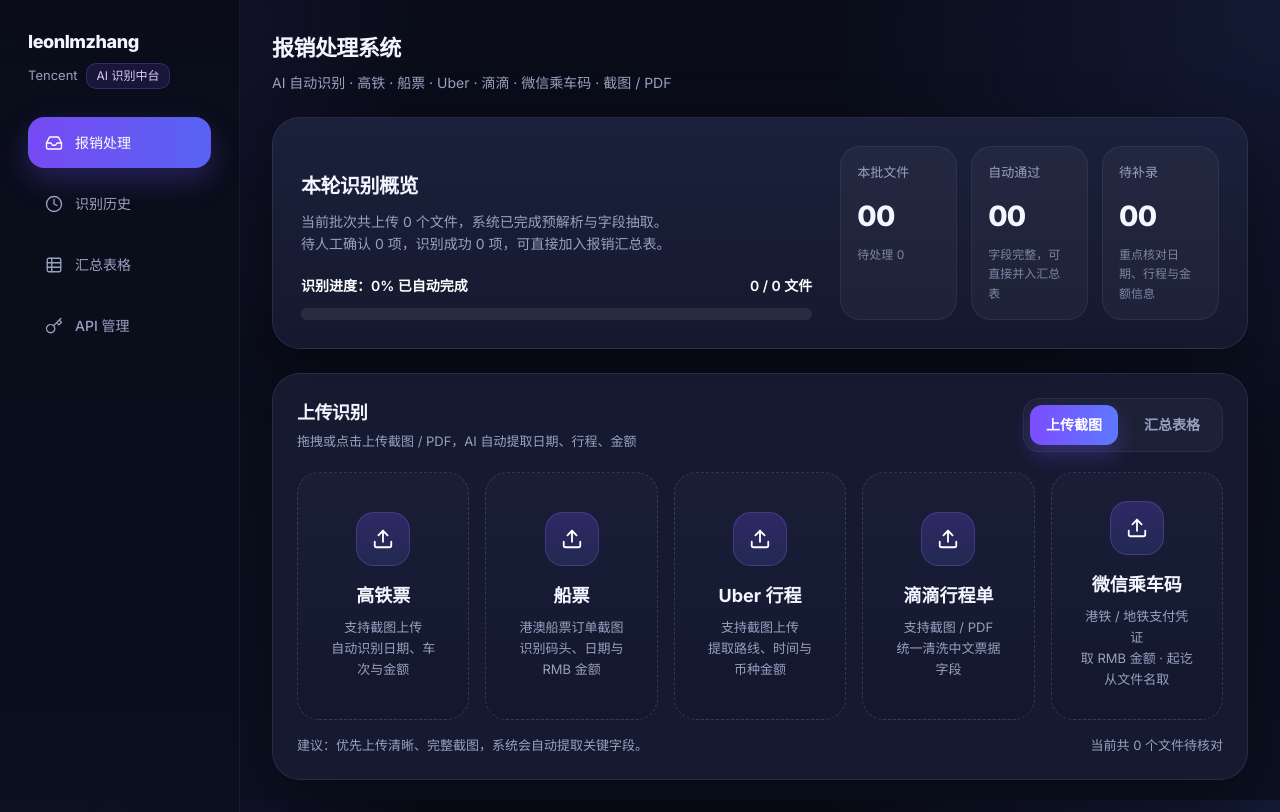
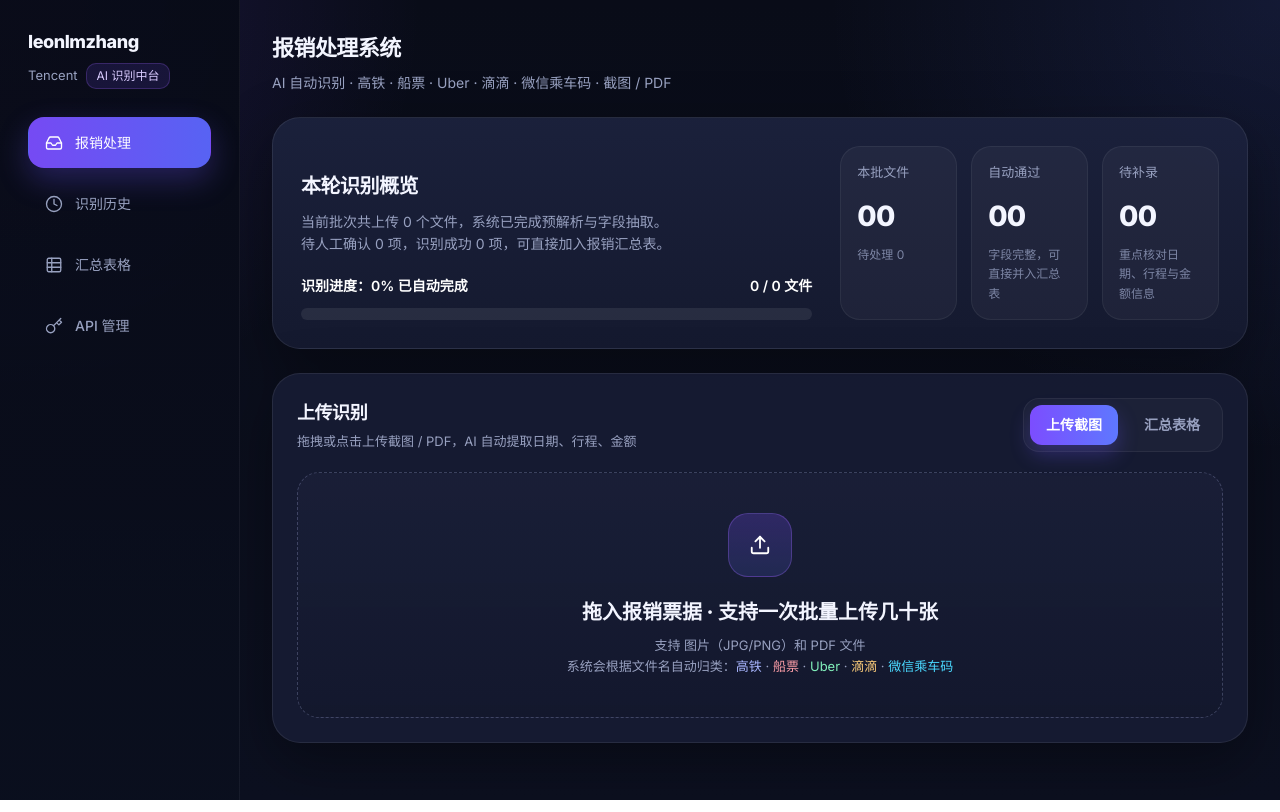
Before and after one commit to LeonZhang1990/hongkong-macau-expense-ai, a React (Vite) app in the folder app/: page / in a window 1280 px wide. Built offline with nearby package versions, Linux system fonts and the light colour scheme.

Commit message:
feat: single batch upload entry with local filename-based categorization and concurrency=5

```diff
--- a/app/src/App.tsx
+++ b/app/src/App.tsx
@@ -3,6 +3,7 @@ import * as XLSX from 'xlsx';
 
 // ─── Types ────────────────────────────────────────────────
 type ExpenseType = '高铁票' | 'Uber行程' | '滴滴' | '微信乘车码' | '船票';
+type ExpenseTypeOrEmpty = ExpenseType | '';
 type ParseStatus = 'idle' | 'parsing' | 'done' | 'error';
 
 interface ParsedItem { date: string; type: ExpenseType; route: string; amount: number; }
@@ -10,9 +11,10 @@ interface ParsedItem { date: string; type: ExpenseType; route: string; amount: n
 interface PendingFile {
   id: string;
   file: File;
-  hint: ExpenseType;
+  hint: ExpenseTypeOrEmpty;         // 空字符串代表"待确认"
+  autoGuessed: boolean;             // 是否由文件名自动归类（区分是否兜底）
   previewUrl: string | null;
-  status: ParseStatus;
+  status: 'waiting' | 'parsing' | 'done' | 'error';  // waiting: 等待用户点开始识别
   error?: string;
   items: ParsedItem[];
 }
@@ -20,6 +22,24 @@ interface PendingFile {
 // 大交通 = 高铁票 + 船票；交通费 = Uber + 滴滴 + 微信乘车码
 const BIG_TRANSPORT: ExpenseType[] = ['高铁票', '船票'];
 const isBigTransport = (t: ExpenseType) => BIG_TRANSPORT.includes(t);
+
+// 基于文件名进行本地归类，识别失败返回空串（需用户手动选）
+// 规则按优先级匹配，命中即停
+function guessTypeFromName(name: string): ExpenseTypeOrEmpty {
+  const n = (name || '').toLowerCase();
+  // 1. 高铁
+  if (/高铁|hk-?sz|sz-?hk|hkws?|西九龙/i.test(name)) return '高铁票';
+  // 2. 船票
+  if (/船票|邮轮|mo-?sz|sz-?mo|招商邮轮|金光飞航/i.test(name)) return '船票';
+  // 3. PDF 默认滴滴 / 名字含滴滴
+  if (n.endsWith('.pdf') || /滴滴|didi/i.test(name)) return '滴滴';
+  // 4. Uber
+  if (/uber|优步/i.test(name)) return 'Uber行程';
+  // 5. 微信乘车码
+  if (/港铁|乘车码|mtr|地铁/i.test(name)) return '微信乘车码';
+  // 兜底：未识别
+  return '';
+}
 
 interface ExpenseRecord { id: number; date: string; type: ExpenseType; route: string; amount: number; }
 interface DailyGroup {
@@ -750,19 +770,148 @@ function HeroOverview({ total, success, pending, parsing }: {
   );
 }
 
-// ─── Dropzone ─────────────────────────────────────────────
-function Dropzone({ label, hint, sub, onFiles }: {
-  label: string; hint: ExpenseType; sub: React.ReactNode;
-  onFiles: (files: File[], h: ExpenseType) => void;
+// ─── 文件队列视图 ─────────────────────────────────────────
+function QueueView({ entries, onUpdateHint, onRemove, onParseOne, onStartBatch }: {
+  entries: PendingFile[];
+  onUpdateHint: (id: string, hint: ExpenseType) => void;
+  onRemove: (id: string) => void;
+  onParseOne: (id: string) => void;
+  onStartBatch: () => void;
+}) {
+  // 统计
+  const waitingGrouped = entries.filter(e => e.status === 'waiting' && e.hint).length;
+  const unassigned = entries.filter(e => e.status === 'waiting' && !e.hint).length;
+  const parsing = entries.filter(e => e.status === 'parsing').length;
+  const done = entries.filter(e => e.status === 'done').length;
+  const errored = entries.filter(e => e.status === 'error').length;
+  const canStart = waitingGrouped > 0 && parsing === 0;
+
+  return (
+    <section className="mt-5">
+      <div className="flex items-center justify-between gap-4 mb-4 flex-wrap">
+        <div className="text-[13px] text-[#98a1c0]">
+          共 <span className="font-bold text-white">{entries.length}</span> 个文件
+          <span className="mx-2">·</span>
+          待识别 <span className="text-[#a9b6ff] font-bold">{waitingGrouped}</span>
+          {unassigned > 0 && <>
+            <span className="mx-2">·</span>
+            <span className="text-[#ffcf7b] font-bold">待确认类型 {unassigned}</span>
+          </>}
+          {parsing > 0 && <>
+            <span className="mx-2">·</span>
+            识别中 <span className="text-[#81efba] font-bold">{parsing}</span>
+          </>}
+          {done > 0 && <>
+            <span className="mx-2">·</span>
+            已识别 <span className="text-white font-bold">{done}</span>
+          </>}
+          {errored > 0 && <>
+            <span className="mx-2">·</span>
+            <span className="text-[#ff9fa9] font-bold">失败 {errored}</span>
+          </>}
+        </div>
+        <button onClick={onStartBatch} disabled={!canStart}
+          className="primary-btn flex items-center gap-1.5 px-5 py-2.5 text-sm rounded-[12px] text-white font-bold disabled:opacity-40 disabled:cursor-not-allowed"
+          style={{ background: 'linear-gradient(90deg, var(--purple), var(--blue))', boxShadow: '0 12px 24px rgba(104,92,255,0.28)' }}>
+          <Ic.Zap />
+          {parsing > 0 ? `识别中 (${parsing})` : `开始识别 (${waitingGrouped})`}
+        </button>
+      </div>
+
+      <div className="space-y-2">
+        {entries.filter(e => e.status !== 'done' && e.status !== 'error')
+          .map(e => <QueueRow key={e.id} entry={e}
+                              onUpdateHint={onUpdateHint}
+                              onRemove={onRemove}
+                              onParseOne={onParseOne} />)}
+      </div>
+    </section>
+  );
+}
+
+function QueueRow({ entry, onUpdateHint, onRemove, onParseOne }: {
+  entry: PendingFile;
+  onUpdateHint: (id: string, hint: ExpenseType) => void;
+  onRemove: (id: string) => void;
+  onParseOne: (id: string) => void;
+}) {
+  const isPDF = entry.file.type === 'application/pdf';
+  const unassigned = !entry.hint;
+  const typeColor: Record<ExpenseType, string> = {
+    '高铁票': 'text-[#a9b6ff]',
+    '船票': 'text-[#ff9fa9]',
+    'Uber行程': 'text-[#81efba]',
+    '滴滴': 'text-[#ffcf7b]',
+    '微信乘车码': 'text-[#4ad8ff]',
+  };
+
+  return (
+    <div className={`flex items-center gap-3 p-3 rounded-2xl border ${unassigned ? 'border-[rgba(255,182,72,0.3)]' : 'border-white/[0.06]'}`}
+      style={{ background: unassigned ? 'rgba(255,182,72,0.04)' : 'rgba(255,255,255,0.02)' }}>
+      {/* 缩略图 / 图标 */}
+      {isPDF ? (
+        <div className="w-10 h-12 rounded-lg grid place-items-center font-extrabold text-xs flex-shrink-0 text-[#ff9fa9]"
+          style={{ background: 'rgba(255,107,129,0.12)', border: '1px solid rgba(255,107,129,0.25)' }}>PDF</div>
+      ) : entry.previewUrl ? (
+        <img src={entry.previewUrl} alt="" className="w-10 h-12 object-cover rounded-lg flex-shrink-0 border border-white/10" />
+      ) : (
+        <div className="w-10 h-12 rounded-lg bg-white/5 border border-white/10 flex-shrink-0"></div>
+      )}
+
+      {/* 文件名 + 类型标签 */}
+      <div className="flex-1 min-w-0">
+        <div className="text-sm font-medium truncate" title={entry.file.name}>{entry.file.name}</div>
+        <div className="text-xs text-[#7d86a5] mt-0.5 flex items-center gap-2">
+          <span>{(entry.file.size / 1024).toFixed(1)} KB</span>
+          {entry.hint && entry.autoGuessed && (
+            <span className={`text-[10px] px-1.5 py-0.5 rounded ${typeColor[entry.hint]} bg-white/[0.04]`}>自动归类</span>
+          )}
+          {unassigned && <span className="text-[10px] text-[#ffcf7b]">⚠ 需手动选择类型</span>}
+          {entry.status === 'parsing' && <span className="text-[10px] text-[#a9b6ff] inline-flex items-center gap-1"><span className="animate-spin"><Ic.Spinner /></span>识别中...</span>}
+        </div>
+      </div>
+
+      {/* 类型下拉 */}
+      <select
+        value={entry.hint}
+        disabled={entry.status === 'parsing'}
+        onChange={e => onUpdateHint(entry.id, e.target.value as ExpenseType)}
+        className={`bg-white/[0.04] text-white rounded-[10px] px-3 py-2 text-xs outline-none border font-medium flex-shrink-0 ${unassigned ? 'border-[rgba(255,182,72,0.4)]' : 'border-white/[0.1]'}`}>
+        {unassigned && <option value="">请选择...</option>}
+        <option value="高铁票">高铁票</option>
+        <option value="船票">船票</option>
+        <option value="Uber行程">Uber 行程</option>
+        <option value="滴滴">滴滴</option>
+        <option value="微信乘车码">微信乘车码</option>
+      </select>
+
+      {/* 操作 */}
+      <button onClick={() => onParseOne(entry.id)}
+        disabled={!entry.hint || entry.status === 'parsing'}
+        className="text-[#a9b6ff] hover:text-white px-2 py-2 text-xs font-semibold disabled:opacity-30 disabled:cursor-not-allowed flex-shrink-0">
+        单独识别
+      </button>
+      <button onClick={() => onRemove(entry.id)}
+        className="text-[#7d86a5] hover:text-[#ff6b81] p-2 flex-shrink-0">
+        <Ic.Trash />
+      </button>
+    </div>
+  );
+}
+
+// ─── 批量上传单入口 ───────────────────────────────────────
+function BatchDropzone({ onFiles }: {
+  onFiles: (files: File[]) => void;
 }) {
   const ref = useRef<HTMLInputElement>(null);
   const [drag, setDrag] = useState(false);
-  const isPDF = hint === '滴滴';
 
   const handle = (files: FileList | null) => {
     if (!files) return;
-    const valid = Array.from(files).filter(f => f.type.startsWith('image/') || (isPDF && f.type === 'application/pdf'));
-    if (valid.length) onFiles(valid, hint);
+    const valid = Array.from(files).filter(f =>
+      f.type.startsWith('image/') || f.type === 'application/pdf'
+    );
+    if (valid.length) onFiles(valid);
   };
 
   return (
@@ -771,25 +920,25 @@ function Dropzone({ label, hint, sub, onFiles }: {
       onDragOver={e => { e.preventDefault(); setDrag(true); }}
       onDragLeave={() => setDrag(false)}
       onDrop={e => { e.preventDefault(); setDrag(false); handle(e.dataTransfer.files); }}
-      className={`p-7 rounded-[22px] text-center min-h-[174px] grid place-items-center cursor-pointer transition-all
-        ${drag ? '-translate-y-0.5' : 'hover:-translate-y-0.5'}`}
+      className={`p-10 rounded-[22px] text-center cursor-pointer transition-all ${drag ? '-translate-y-0.5' : 'hover:-translate-y-0.5'}`}
       style={{
         background: 'linear-gradient(180deg, rgba(26,31,56,0.9), rgba(19,24,45,0.94))',
-        border: `1px dashed ${drag ? 'rgba(159,103,255,0.6)' : 'rgba(155,164,209,0.22)'}`,
+        border: `1.5px dashed ${drag ? 'rgba(159,103,255,0.7)' : 'rgba(155,164,209,0.3)'}`,
         boxShadow: drag ? '0 16px 34px rgba(65,53,129,0.22)' : undefined,
       }}
     >
       <input ref={ref} type="file" multiple className="hidden"
-        accept={isPDF ? 'image/*,application/pdf' : 'image/*'}
-        onChange={e => handle(e.target.files)} />
-      <div>
-        <div className="w-[54px] h-[54px] mx-auto mb-4 rounded-[18px] grid place-items-center text-white"
+        accept="image/*,application/pdf"
+        onChange={e => { handle(e.target.files); e.target.value = ''; }} />
+      <div className="w-[64px] h-[64px] mx-auto mb-5 rounded-[20px] grid place-items-center text-white"
         style={{ background: 'linear-gradient(180deg, rgba(124,77,255,0.24), rgba(94,120,255,0.15))',
-                   border: '1px solid rgba(159,103,255,0.25)' }}>
+                 border: '1px solid rgba(159,103,255,0.3)' }}>
         <Ic.Upload />
       </div>
-        <div className="font-bold text-[18px] mb-2">{label}</div>
-        <div className="text-[#98a1c0] text-[13px] leading-relaxed">{sub}</div>
+      <div className="font-extrabold text-[20px] mb-2">拖入报销票据 · 支持一次批量上传几十张</div>
+      <div className="text-[#98a1c0] text-[13px] leading-relaxed max-w-[520px] mx-auto">
+        支持 图片（JPG/PNG）和 PDF 文件<br />
+        系统会根据文件名自动归类：<span className="text-[#a9b6ff]">高铁</span> · <span className="text-[#ff9fa9]">船票</span> · <span className="text-[#81efba]">Uber</span> · <span className="text-[#ffcf7b]">滴滴</span> · <span className="text-[#4ad8ff]">微信乘车码</span>
       </div>
     </div>
   );
@@ -811,7 +960,7 @@ function ResultCard({ entry, onConfirm, onRemove, onViewSource }: {
   const change = (i: number, f: keyof ParsedItem, v: string | number) =>
     setItems(prev => prev.map((it, idx) => idx === i ? { ...it, [f]: v } : it));
 
-  const add = () => setItems(prev => [...prev, { date: '', type: entry.hint, route: '', amount: 0 }]);
+  const add = () => setItems(prev => [...prev, { date: '', type: (entry.hint || '滴滴') as ExpenseType, route: '', amount: 0 }]);
   const removeItem = (i: number) => setItems(prev => prev.filter((_, idx) => idx !== i));
 
   // 状态 pill
@@ -1133,27 +1282,60 @@ export default function App() {
   const [tabMode, setTabMode] = useState<'upload' | 'table'>('upload');
   const [showAdd, setShowAdd] = useState(false);
 
-  const handleFiles = useCallback(async (files: File[], hint: ExpenseType) => {
-    const entries: PendingFile[] = files.map(f => ({
+  // 添加文件到队列（不触发识别）
+  const handleFiles = useCallback((files: File[]) => {
+    const entries: PendingFile[] = files.map(f => {
+      const hint = guessTypeFromName(f.name);
+      return {
         id: `${Date.now()}-${Math.random()}`,
-      file: f, hint,
+        file: f,
+        hint,
+        autoGuessed: hint !== '',
         previewUrl: f.type.startsWith('image/') ? URL.createObjectURL(f) : null,
-      status: 'parsing', items: [],
-    }));
+        status: 'waiting',
+        items: [],
+      };
+    });
     setPending(prev => [...prev, ...entries]);
+  }, []);
 
-    await Promise.all(entries.map(async (entry) => {
+  // 修改单条 pending 的类型（用户在队列里手动选）
+  const updatePendingHint = (id: string, hint: ExpenseType) => {
+    setPending(prev => prev.map(p => p.id === id ? { ...p, hint, autoGuessed: false } : p));
+  };
+
+  // 识别单条
+  const parseOne = async (entry: PendingFile) => {
+    if (!entry.hint) return;
+    setPending(prev => prev.map(p => p.id === entry.id ? { ...p, status: 'parsing' } : p));
     try {
       const items = await parseFile(entry.file, entry.hint);
       setPending(prev => prev.map(p => p.id === entry.id ? { ...p, status: 'done', items } : p));
     } catch (err) {
       setPending(prev => prev.map(p =>
         p.id === entry.id
-            ? { ...p, status: 'error', error: String(err).replace('Error: ', ''), items: [{ date: '', type: entry.hint, route: '', amount: 0 }] }
+          ? { ...p, status: 'error', error: String(err).replace('Error: ', ''),
+              items: [{ date: '', type: entry.hint as ExpenseType, route: '', amount: 0 }] }
           : p));
     }
-    }));
-  }, []);
+  };
+
+  // 批量识别：仅识别 waiting 且已归类的
+  // 使用 Promise 池限制并发数 = 5
+  const startBatchParse = async () => {
+    const queue = pending.filter(p => p.status === 'waiting' && p.hint);
+    if (queue.length === 0) return;
+
+    const CONCURRENCY = 5;
+    let idx = 0;
+    const workers = Array.from({ length: Math.min(CONCURRENCY, queue.length) }, async () => {
+      while (idx < queue.length) {
+        const entry = queue[idx++];
+        await parseOne(entry);
+      }
+    });
+    await Promise.all(workers);
+  };
 
   const confirmPending = (id: string, items: ParsedItem[]) => {
     const valid = items.filter(it => it.date && it.amount > 0);
@@ -1256,22 +1438,21 @@ export default function App() {
 
               {tabMode === 'upload' && (
                 <>
-                  <div className="grid grid-cols-1 md:grid-cols-2 xl:grid-cols-5 gap-4 mb-4">
-                    <Dropzone label="高铁票" hint="高铁票"
-                      sub={<>支持截图上传<br />自动识别日期、车次与金额</>} onFiles={handleFiles} />
-                    <Dropzone label="船票" hint="船票"
-                      sub={<>港澳船票订单截图<br />识别码头、日期与 RMB 金额</>} onFiles={handleFiles} />
-                    <Dropzone label="Uber 行程" hint="Uber行程"
-                      sub={<>支持截图上传<br />提取路线、时间与币种金额</>} onFiles={handleFiles} />
-                    <Dropzone label="滴滴行程单" hint="滴滴"
-                      sub={<>支持截图 / PDF<br />统一清洗中文票据字段</>} onFiles={handleFiles} />
-                    <Dropzone label="微信乘车码" hint="微信乘车码"
-                      sub={<>港铁 / 地铁支付凭证<br />取 RMB 金额 · 起讫从文件名取</>} onFiles={handleFiles} />
-                  </div>
-                  <div className="flex justify-between gap-4 text-[#98a1c0] text-[13px] mt-2.5">
-                    <span>建议：优先上传清晰、完整截图，系统会自动提取关键字段。</span>
-                    <span>当前共 {pending.length} 个文件待核对</span>
-                  </div>
+                  <BatchDropzone onFiles={handleFiles} />
+
+                  {/* 文件队列（已加入但未/正在识别） */}
+                  {pending.length > 0 && (
+                    <QueueView
+                      entries={pending}
+                      onUpdateHint={updatePendingHint}
+                      onRemove={removePending}
+                      onParseOne={(id) => {
+                        const e = pending.find(p => p.id === id);
+                        if (e) parseOne(e);
+                      }}
+                      onStartBatch={startBatchParse}
+                    />
+                  )}
                 </>
               )}
 
```
Lines whose indentation alone changed are shown as unchanged.
